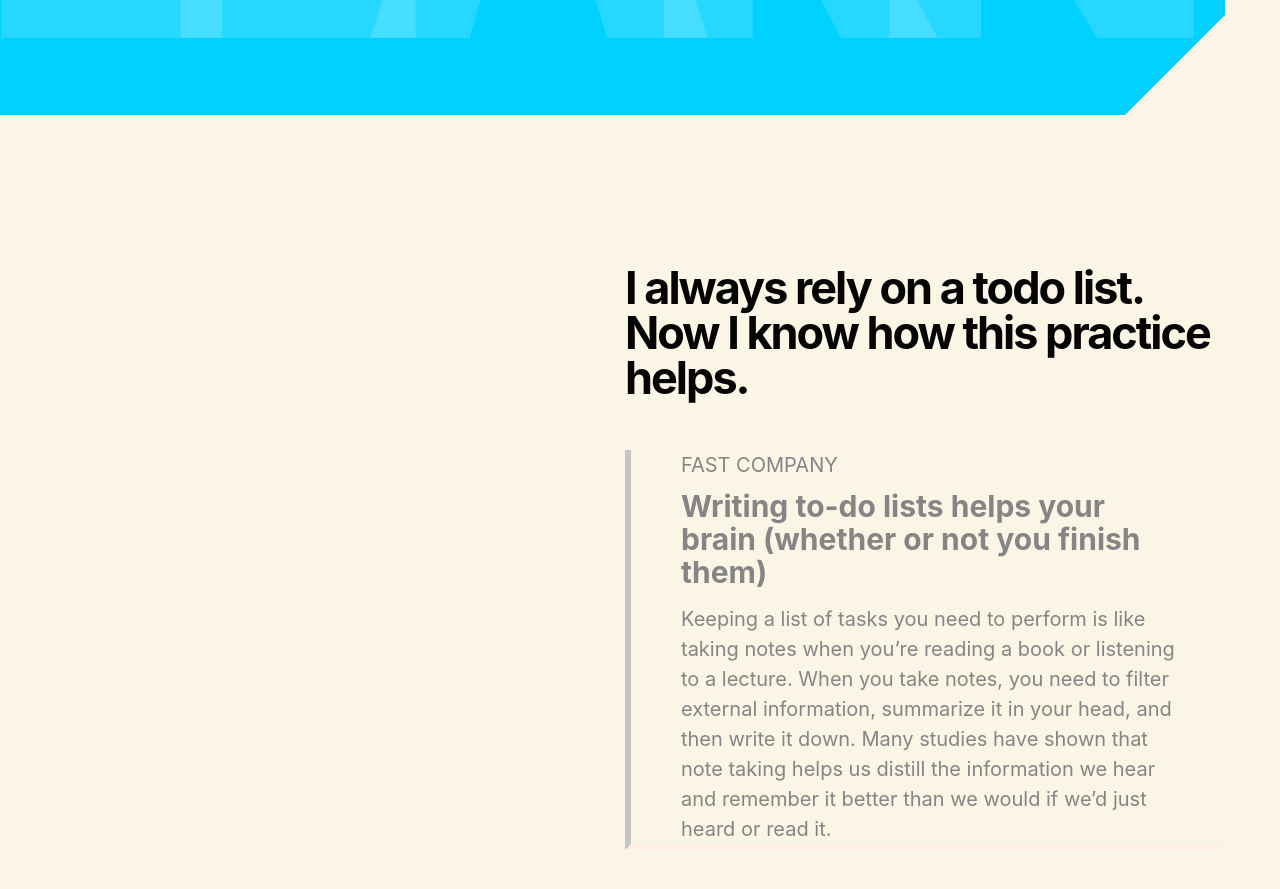
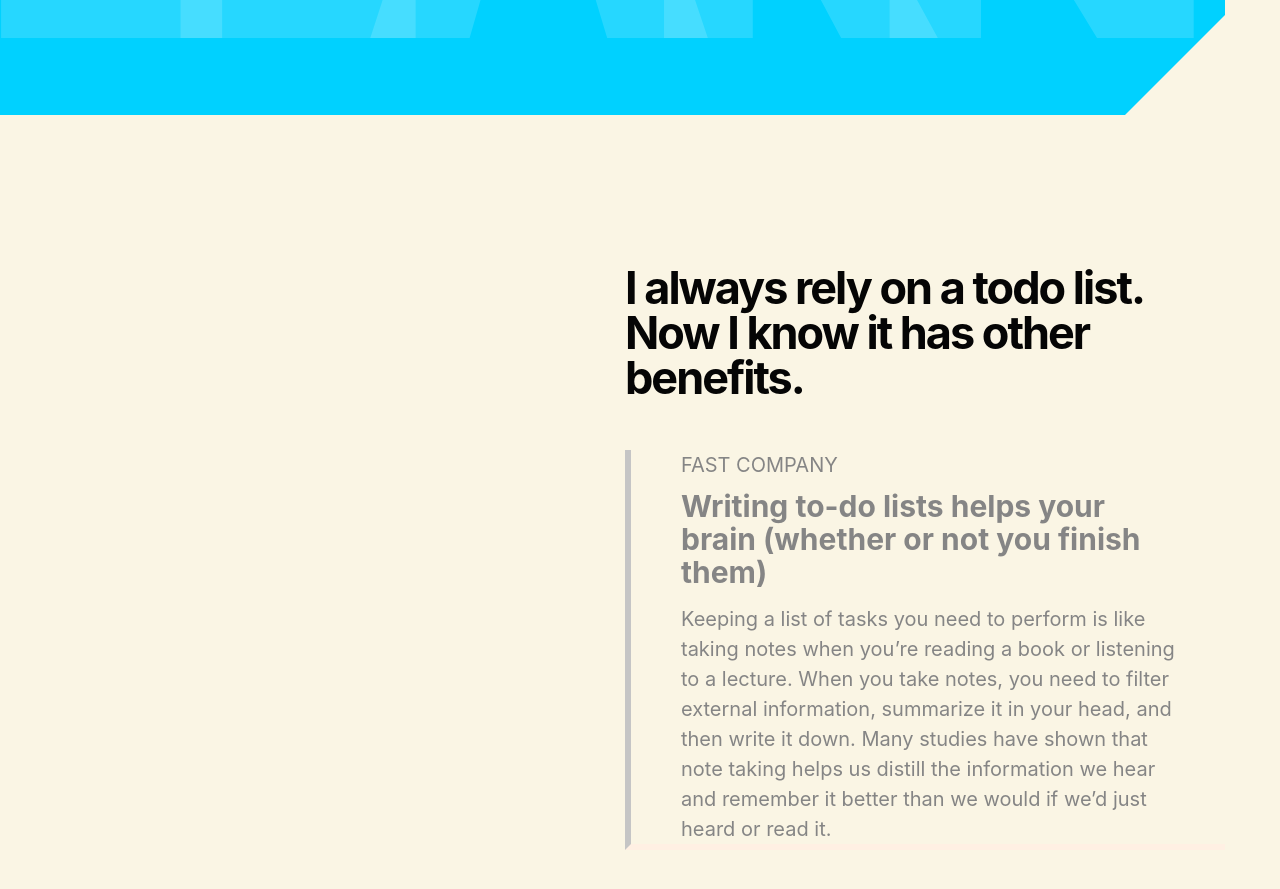
Before and after one commit to harjotgrewal/amrindersandhu, a Jekyll site: the page built from journal.html, in a window 1280 px wide and 900 px high, scrolled down 465 px. Shown: the top 889 px of the window. Built offline with Jekyll 4.4.1, drawn with Linux system fonts in a browser that asks for light colours.

Commit message:
[UPDATE][HTML] Entry title

```diff
--- a/_data/entries.yml
+++ b/_data/entries.yml
@@ -2,7 +2,7 @@
 journal:
 
 
-- {	title: 'I always rely on a todo list. Now I know how this practice helps.',
+- {	title: 'I always rely on a todo list. Now I know it has other benefits.',
 	url: 'http://www.bbc.com/travel/story/20170504-the-japanese-skill-copied-by-the-world',
 	author: 'Fast Company',
 	content-title: 'Writing to-do lists helps your brain (whether or not you finish them)',
```
Also changed, not shown: 2 other files.
